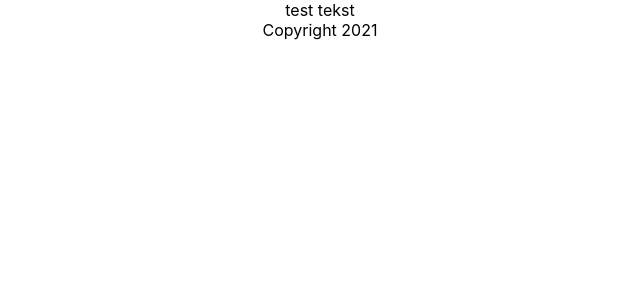
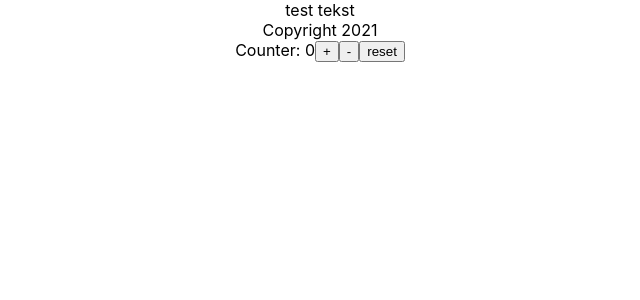
Before and after one commit to tomryb/testy-jednostkowe, a React (Create React App) app: page / in a window 1280 px wide. Shown: the top 300 px of the page, without its empty margins (320-960 px from the left). Built offline with nearby package versions, Linux system fonts and the light colour scheme.

Commit message:
zadanie 4

```diff
--- a/src/App.js
+++ b/src/App.js
@@ -1,12 +1,14 @@
 import "./App.css";
-import TopBar from "./components/topBar/topBar";
-import Footer from './components/footer/footer_zadanie3';
+import TopBar from "./components/topBar/topBar_zadanie2";
+import Footer from "./components/footer/footer_zadanie3";
+import Counter from "./components/counter/counter_zadanie4";
 
 function App() {
   return (
     <div className="App">
       <TopBar title="test tekst"></TopBar>
       <Footer></Footer>
+      <Counter></Counter>
     </div>
   );
 }
--- /dev/null
+++ b/src/components/counter/counter_zadanie4.js
@@ -0,0 +1,23 @@
+import React, { useState } from "react";
+
+function Counter() {
+  const [counter, setCounter] = useState(0);
+
+  const incrementCounter = () => setCounter(counter + 1);
+  const decrementCounter = () => setCounter(counter - 1);
+  const resetCounter = () => setCounter(0);
+
+
+  return (
+    <>
+      <div>
+        Counter: <span data-testid="counter-value">{counter}</span>
+        <button onClick={incrementCounter} data-testid="counter-button-increment">+</button>
+        <button onClick={decrementCounter} data-testid="counter-button-decrement">-</button>
+        <button onClick={resetCounter} data-testid="counter-button-reset">reset</button>
+      </div>
+    </>
+  );
+}
+
+export default Counter;
--- a/src/components/footer/footer_zadanie3.js
+++ b/src/components/footer/footer_zadanie3.js
@@ -1,4 +1,3 @@
-import { date } from 'check-types';
 import React from 'react';
 
 function Footer({title}) {
```
Also changed, not shown: src/components/topBar/topBar_zadanie2.js (renamed from src/components/topBar/topBar.js), 2 other files (tests, documents, lock files or other folders).
